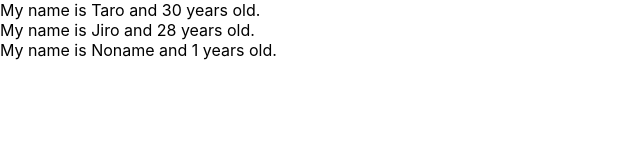
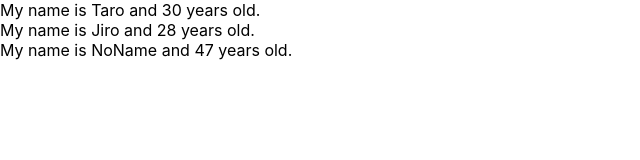
Before and after one commit to sucoshi/react-redux-application, a React (Create React App) app: page / in a window 1280 px wide. Shown: the top 160 px of the page, without its empty margins (0-640 px from the left). Built offline with nearby package versions, Linux system fonts and the light colour scheme.

Commit message:
learn prop-types

```diff
--- a/src/App.js
+++ b/src/App.js
@@ -1,10 +1,11 @@
 import React from 'react';
+import PropTypes from 'prop-types'
 
 const App = () => {
   const profiles = [
     { name: "Taro", age: 30 },
     { name: "Jiro", age: 28 },
-    { }
+    { name: "NoName", age:47 }
   ]
   return (
     <div>
@@ -21,9 +22,9 @@ const User = (props) => {
   return <div>My name is {props.name} and {props.age} years old.</div>
 }
 
-User.defaultProps = {
-  name : "Noname",
-  age: 1
+User.propTypes = {
+  name: PropTypes.string,
+  age: PropTypes.number.isRequired
 }
 
 export default App;
```
